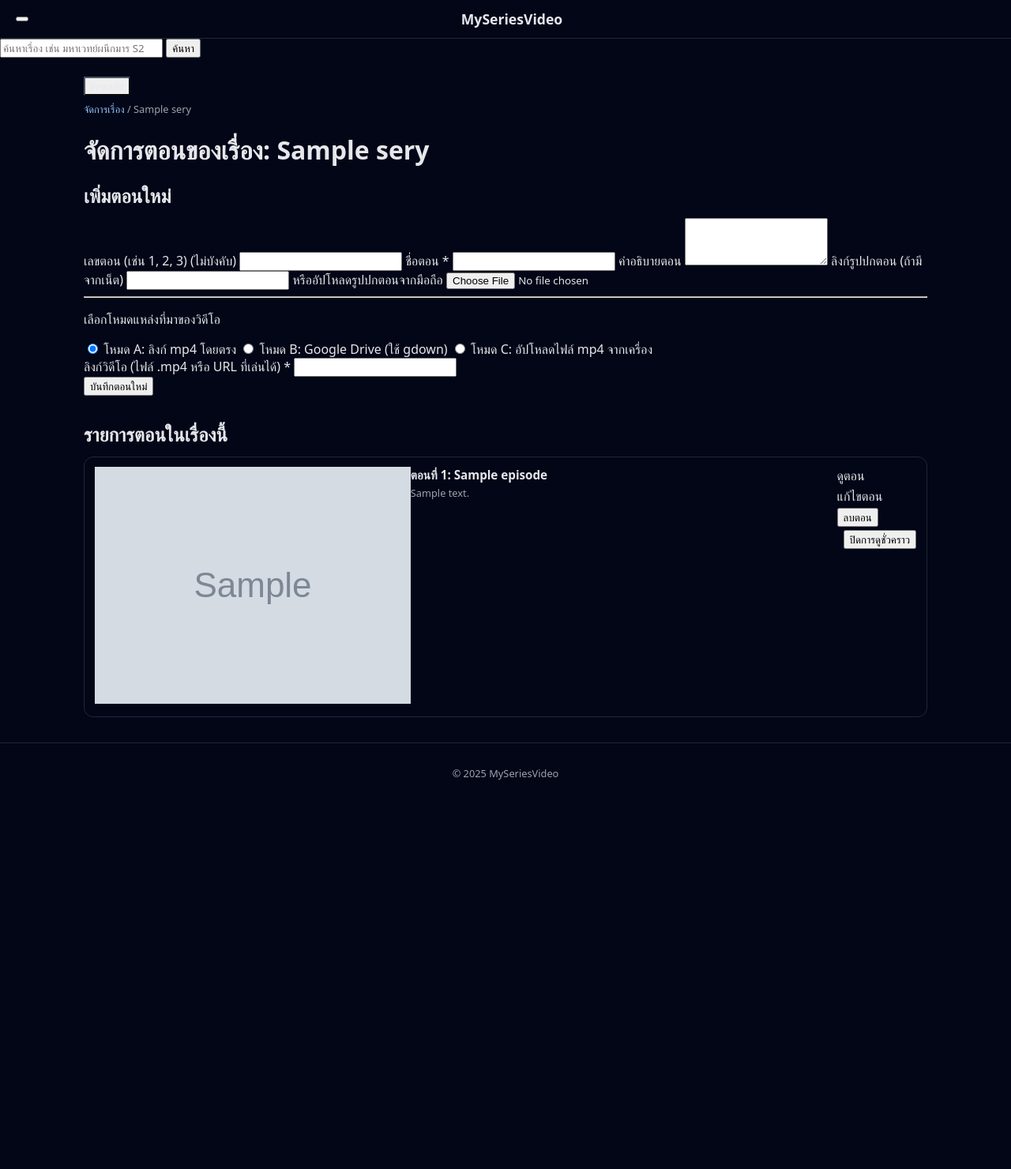
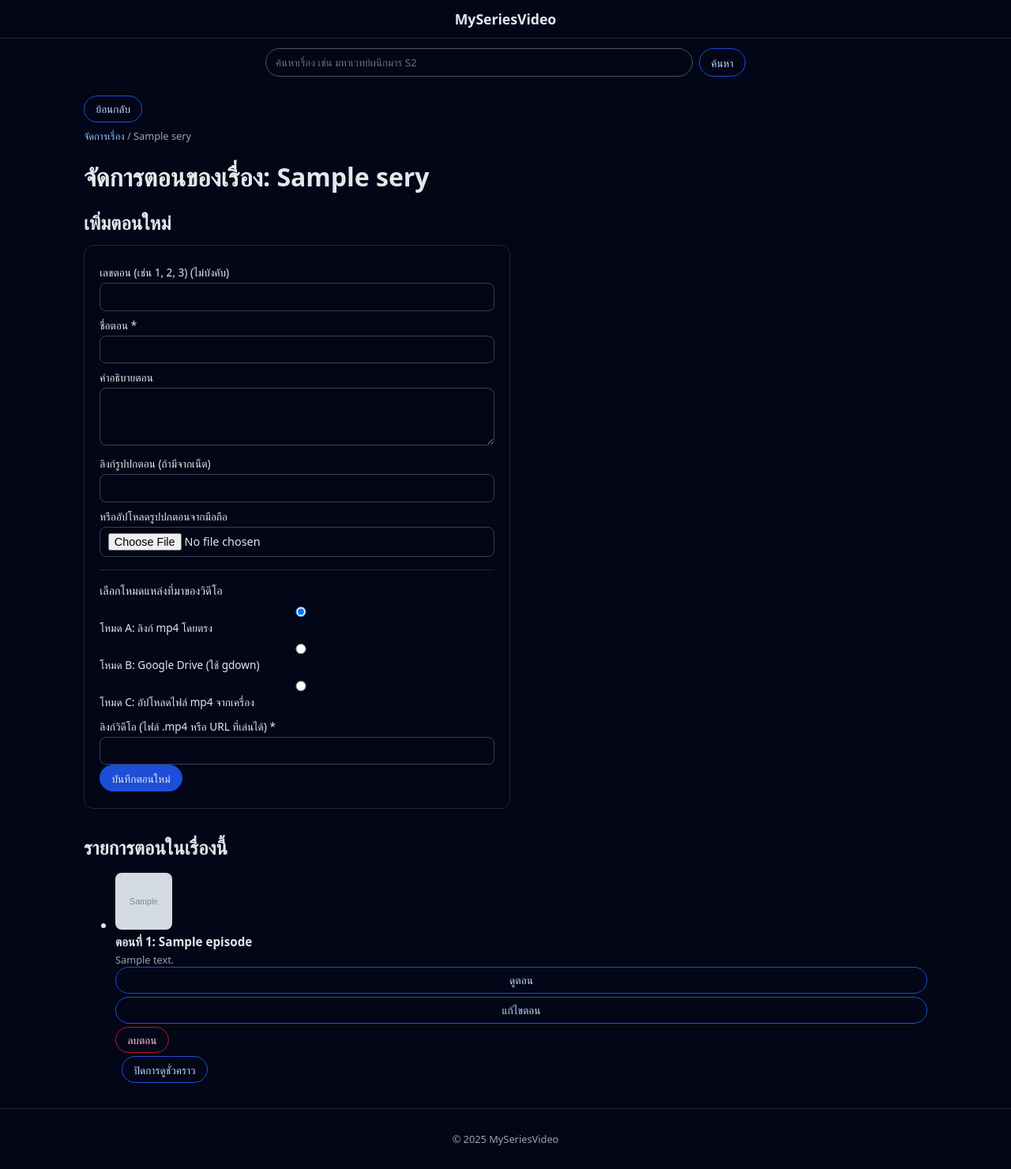
Before and after one commit to Phechr2025/test-code, a Flask app: page /admin/series/1/episodes in a window 1280 px wide. Shown: the whole page at 79% size. Before the commit the page ends 987 px from the top, so only its background shows below. Run offline with Flask 3, Linux system fonts and the light colour scheme; the visitor is signed in with stand-in values (Sample User, id 1); tables that the repository leaves empty hold one stand-in row (values such as "Sample post"); grey boxes marked "Sample" are stand-in pictures; some libraries are stand-ins or nearby versions.

Commit message:
Update style.css

```diff
--- a/static/style.css
+++ b/static/style.css
@@ -153,9 +139,126 @@ h2 {
   font-size: 0.8rem;
 }
 
-/* ===============================
-   SERIES
-   =============================== */
+/* Episode thumb small */
+.episode-thumb {
+  width: 72px;
+  height: 72px;
+  border-radius: 0.5rem;
+  object-fit: cover;
+  background: #111827;
+}
+
+.episode-thumb-wrapper {
+  flex: 0 0 72px;
+  margin-right: 0.75rem;
+}
+
+.card-body {
+  padding: 0.75rem 0.9rem 1rem;
+}
+
+.card-title {
+  font-size: 1rem;
+  margin: 0 0 0.4rem;
+}
+
+.card-text {
+  font-size: 0.85rem;
+  color: #9ca3af;
+  margin-bottom: 0.75rem;
+}
+
+/* Buttons */
+.btn {
+  display: inline-block;
+  padding: 0.4rem 0.9rem;
+  border-radius: 999px;
+  border: 1px solid #1d4ed8;
+  font-size: 0.85rem;
+  background: transparent;
+  color: #bfdbfe;
+  cursor: pointer;
+  text-align: center;
+}
+
+.btn.primary {
+  background: #1d4ed8;
+  color: #e5e7eb;
+}
+
+.btn.danger {
+  border-color: #b91c1c;
+  color: #fecaca;
+}
+
+.btn.danger:hover {
+  background: #b91c1c;
+  color: #fee2e2;
+}
+
+.btn:hover {
+  filter: brightness(1.1);
+}
+
+/* Forms */
+.form {
+  max-width: 540px;
+  background: #020617;
+  border-radius: 0.75rem;
+  padding: 1rem 1.2rem 1.3rem;
+  border: 1px solid #1f2937;
+}
+
+.form label {
+  display: block;
+  font-size: 0.85rem;
+  margin: 0.5rem 0 0.25rem;
+}
+
+.form input,
+.form textarea {
+  width: 100%;
+  padding: 0.45rem 0.6rem;
+  border-radius: 0.5rem;
+  border: 1px solid #374151;
+  background: #020617;
+  color: #e5e7eb;
+  font-size: 0.9rem;
+}
+
+.form input:focus,
+.form textarea:focus {
+  outline: none;
+  border-color: #3b82f6;
+}
+
+.divider {
+  margin: 1rem 0;
+  border: none;
+  border-top: 1px solid #1f2937;
+}
+
+.form-section-title {
+  font-size: 0.9rem;
+  margin-bottom: 0.5rem;
+}
+
+.mode-selector label {
+  display: block;
+  font-size: 0.85rem;
+  margin-bottom: 0.25rem;
+}
+
+.mode-block {
+  margin-top: 0.75rem;
+}
+
+.hint {
+  font-size: 0.75rem;
+  color: #9ca3af;
+}
+
+/* Series header */
 
 .series-header {
   display: flex;
@@ -182,17 +286,10 @@ h2 {
 .series-info {
   flex: 1;
 }
-
-/* ✅ FIX: list-style ต้องมี selector */
-ul {
-  list-style: none;
+list-style: none;
   padding: 0;
   margin: 0;
 }
-
-/* ===============================
-   EPISODES
-   =============================== */
 
 .episode-item,
 .episode-item-admin {
@@ -286,10 +406,112 @@ ul {
   color: #9ca3af;
 }
 
-/* ===============================
-   SIDE MENU
-   =============================== */
+/* Sections on backup page */
+.backup-section {
+  margin-bottom: 1.5rem;
+}
 
+/* Mobile */
+@media (max-width: 768px) {
+  .watch-page {
+    grid-template-columns: 1fr;
+  }
+
+  .navbar {
+    flex-direction: column;
+    align-items: flex-start;
+    gap: 0.4rem;
+  }
+
+  .nav-right a {
+    margin-left: 0.5rem;
+  }
+
+  .series-header {
+    flex-direction: column;
+  }
+
+  .episode-main,
+  .series-admin-main {
+    max-width: 100%;
+  }
+}
+
+
+/* Search bar at top */
+.search-form {
+  max-width: 640px;
+  margin: 0.75rem auto 0.5rem;
+  display: flex;
+  gap: 0.5rem;
+  padding: 0 1rem;
+}
+
+.search-input {
+  flex: 1;
+  padding: 0.5rem 0.75rem;
+  border-radius: 999px;
+  border: 1px solid #4b5563;
+  background: #020617;
+  color: #e5e7eb;
+}
+
+.search-input::placeholder {
+  color: #6b7280;
+}
+
+.search-btn {
+  border-radius: 999px;
+}
+
+
+/* Navbar center brand + hamburger */
+.navbar {
+  display: flex;
+  align-items: center;
+  justify-content: center;
+  padding: 0.75rem 1.25rem;
+  background: #020617;
+  border-bottom: 1px solid #1f2937;
+  position: sticky;
+  top: 0;
+  z-index: 20;
+}
+
+.nav-center {
+  flex: 0 0 auto;
+}
+
+.nav-right {
+  position: absolute;
+  right: 1.25rem;
+  display: flex;
+  align-items: center;
+}
+
+/* Hamburger button */
+.menu-toggle {
+  position: absolute;
+  left: 1.25rem;
+  background: transparent;
+  border: none;
+  padding: 0;
+  width: 28px;
+  height: 24px;
+  display: inline-flex;
+  flex-direction: column;
+  justify-content: space-between;
+  cursor: pointer;
+}
+
+.menu-toggle span {
+  display: block;
+  height: 3px;
+  border-radius: 999px;
+  background: #e5e7eb;
+}
+
+/* Side menu */
 .side-menu-backdrop {
   position: fixed;
   inset: 0;
```
Also changed, not shown: other parts of static/style.css (+113 -71 lines).
